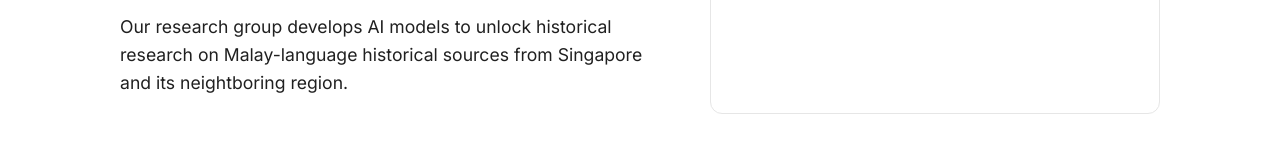
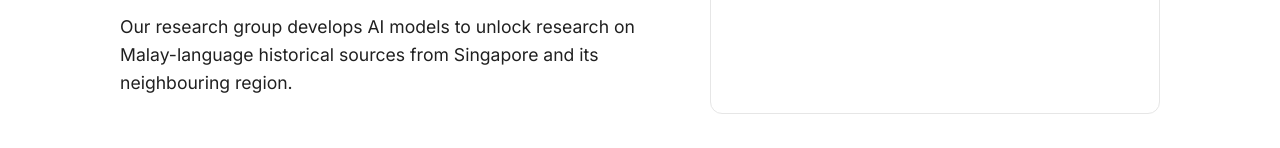
Before and after one commit to culturalheritagenus/jawi, a plain HTML site: page index.html in a window 1280 px wide. Shown: the part 353-501 px from the top of the page. Drawn offline with Linux system fonts and the light colour scheme.

Commit message:
corrected typo

```diff
--- a/index.html
+++ b/index.html
@@ -205,7 +205,7 @@
       <div class="wrap">
         <div>
           <h1>AI tools for historical documents in Malay</h1>
-          <p class="lede">Our research group develops AI models to unlock historical research on Malay-language historical sources from Singapore and its neightboring region.</p>
+          <p class="lede">Our research group develops AI models to unlock research on Malay-language historical sources from Singapore and its neighbouring region.</p>
         </div>
         <aside class="hero-card" aria-labelledby="highlights">
           <div class="tag" id="highlights">Highlights</div>
```
